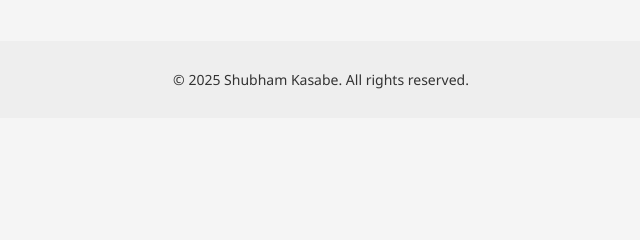
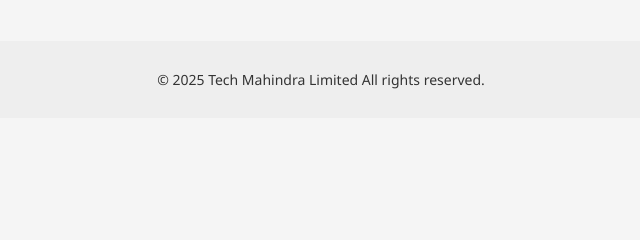
Before and after one commit to shubhamkasabe/sop-site, a plain HTML site: page index.html in a window 1280 px wide. Shown: the part 439-679 px from the top of the page, 319-959 px from the left. Drawn offline with Linux system fonts and the light colour scheme.

Commit message:
Update index.html

```diff
--- a/index.html
+++ b/index.html
@@ -45,7 +45,7 @@
   </main>
 
   <footer>
-    <p>© 2025 Shubham Kasabe. All rights reserved.</p>
+    <p>© 2025 Tech Mahindra Limited All rights reserved.</p>
   </footer>
 
   <div class="watermark">Shubham Kasabe</div>
```
